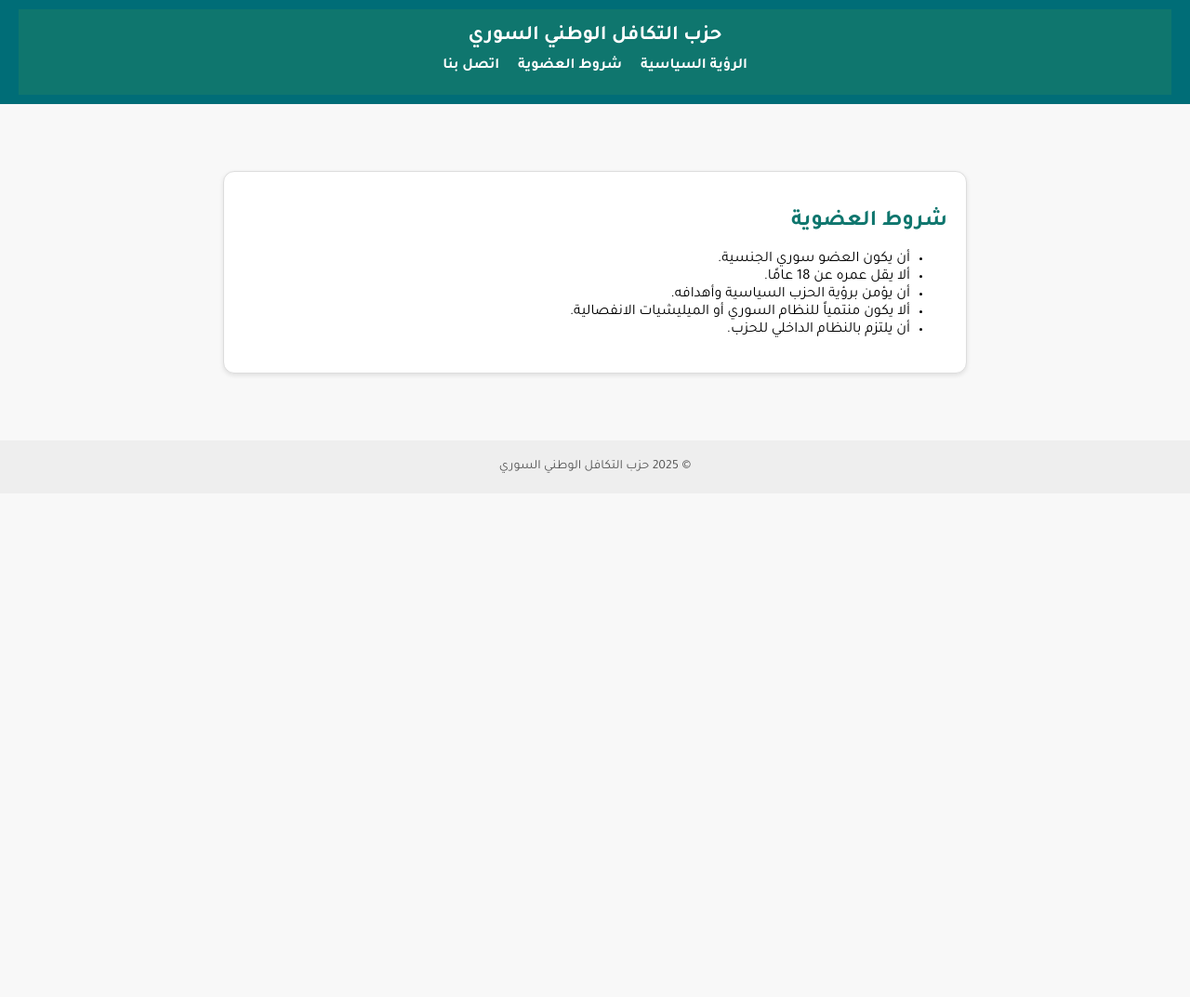
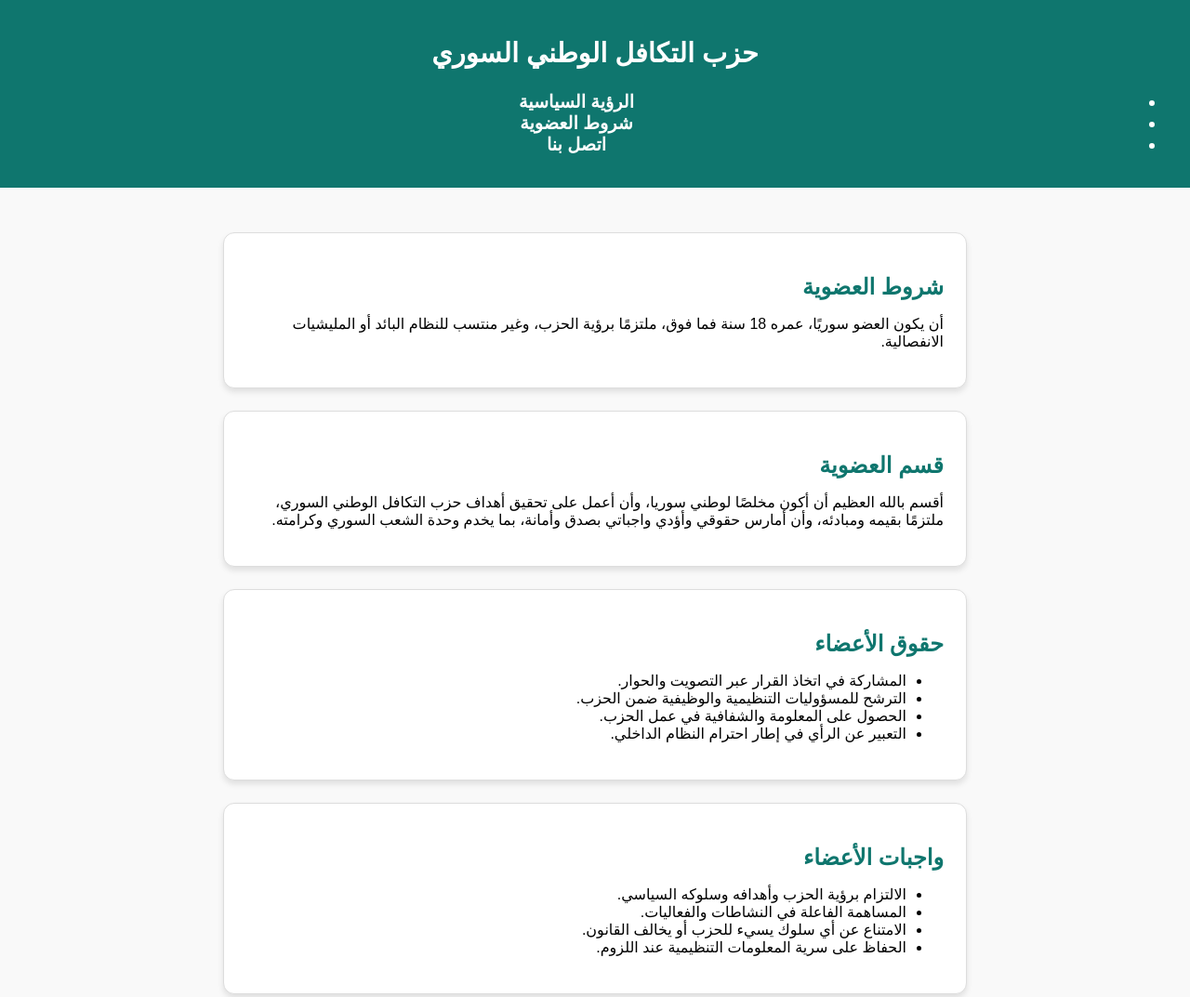
Before and after one commit to tkafolwatni/party--website, a plain HTML site: page membership.html in a window 1280 px wide. Shown: the top 1073 px of the page at 93% size. Before the commit the page ends 800 px from the top, so only its background shows below. Drawn offline with Linux system fonts and the light colour scheme.

Commit message:
Update membership.html

```diff
--- a/membership.html
+++ b/membership.html
@@ -5,103 +5,55 @@
     <meta name="viewport" content="width=device-width, initial-scale=1.0" />
     <title>شروط العضوية - حزب التكافل الوطني السوري</title>
     <link rel="stylesheet" href="style.css" />
-  <style>
-    body {
-      font-family: "Tajawal", Arial, sans-serif;
-      margin: 0;
-      padding: 0;
-      background-color: #f8f8f8;
-    }
-
-    header {
-      background-color: #006d77;
-      color: white;
-      padding: 10px 20px;
-      position: sticky;
-      top: 0;
-      z-index: 1000;
-    }
-
-    nav {
-      display: flex;
-      flex-direction: column;
-      align-items: center;
-    }
-
-    nav h1 {
-      font-size: 22px;
-      margin: 0 0 5px 0;
-    }
-
-    nav .links {
-      display: flex;
-      flex-wrap: wrap;
-      justify-content: center;
-    }
-
-    nav a {
-      color: white;
-      text-decoration: none;
-      margin: 5px 10px;
-      font-weight: bold;
-      font-size: 16px;
-    }
-
-    nav a:hover {
-      text-decoration: underline;
-    }
-
-    .container {
-      padding: 20px;
-    }
-
-    .card {
-      background-color: white;
-      border-radius: 12px;
-      padding: 20px;
-      margin: 20px 0;
-      box-shadow: 0 2px 5px rgba(0, 0, 0, 0.1);
-    }
-
-    footer {
-      text-align: center;
-      padding: 20px;
-      font-size: 14px;
-      background-color: #eee;
-      margin-top: 30px;
-    }
-  </style>
-  <link href="https://fonts.googleapis.com/css2?family=Tajawal:wght@400;700&display=swap" rel="stylesheet" />
   </head>
   <body>
-
     <header>
       <nav>
         <h1>حزب التكافل الوطني السوري</h1>
-    <div class="links">
-      <a href="index.html#vision">الرؤية السياسية</a>
-      <a href="membership.html">شروط العضوية</a>
-      <a href="index.html#contact">اتصل بنا</a>
-    </div>
+        <ul>
+          <li><a href="index.html">الرؤية السياسية</a></li>
+          <li><a href="membership.html">شروط العضوية</a></li>
+          <li><a href="contact.html">اتصل بنا</a></li>
+        </ul>
       </nav>
     </header>
 
-<div class="container">
-  <div class="card">
+    <main class="container">
+      <section class="card">
         <h2>شروط العضوية</h2>
+        <p>أن يكون العضو سوريًا، عمره 18 سنة فما فوق، ملتزمًا برؤية الحزب، وغير منتسب للنظام البائد أو المليشيات الانفصالية.</p>
+      </section>
+
+      <section class="card">
+        <h2>قسم العضوية</h2>
+        <p>
+          أقسم بالله العظيم أن أكون مخلصًا لوطني سوريا، وأن أعمل على تحقيق أهداف حزب التكافل الوطني السوري، ملتزمًا بقيمه ومبادئه، وأن أمارس حقوقي وأؤدي واجباتي بصدق وأمانة، بما يخدم وحدة الشعب السوري وكرامته.
+        </p>
+      </section>
+
+      <section class="card">
+        <h2>حقوق الأعضاء</h2>
         <ul>
-      <li>أن يكون العضو سوري الجنسية.</li>
-      <li>ألا يقل عمره عن 18 عامًا.</li>
-      <li>أن يؤمن برؤية الحزب السياسية وأهدافه.</li>
-      <li>ألا يكون منتمياً للنظام السوري أو الميليشيات الانفصالية.</li>
-      <li>أن يلتزم بالنظام الداخلي للحزب.</li>
+          <li>المشاركة في اتخاذ القرار عبر التصويت والحوار.</li>
+          <li>الترشح للمسؤوليات التنظيمية والوظيفية ضمن الحزب.</li>
+          <li>الحصول على المعلومة والشفافية في عمل الحزب.</li>
+          <li>التعبير عن الرأي في إطار احترام النظام الداخلي.</li>
         </ul>
-  </div>
-</div>
+      </section>
+
+      <section class="card">
+        <h2>واجبات الأعضاء</h2>
+        <ul>
+          <li>الالتزام برؤية الحزب وأهدافه وسلوكه السياسي.</li>
+          <li>المساهمة الفاعلة في النشاطات والفعاليات.</li>
+          <li>الامتناع عن أي سلوك يسيء للحزب أو يخالف القانون.</li>
+          <li>الحفاظ على سرية المعلومات التنظيمية عند اللزوم.</li>
+        </ul>
+      </section>
+    </main>
 
     <footer>
-  © 2025 حزب التكافل الوطني السوري
+      <p>© 2025 حزب التكافل الوطني السوري</p>
     </footer>
-
   </body>
 </html>
```
Lines whose indentation alone changed are shown as unchanged.
